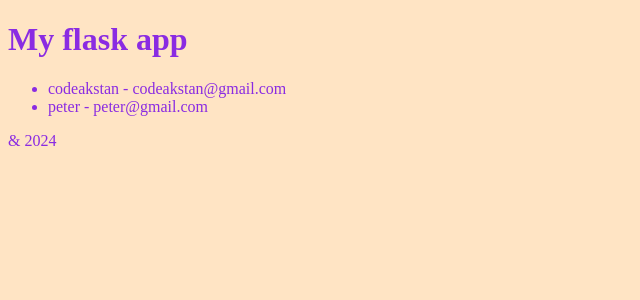
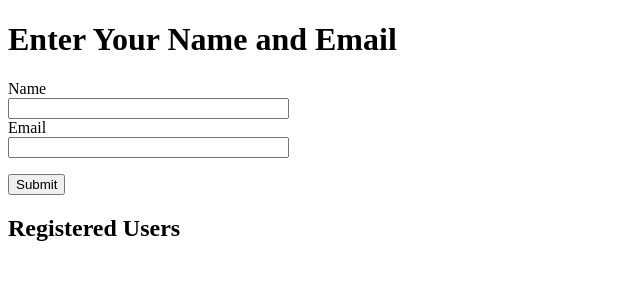
Before and after one commit to codeAKstan/learnFlask, a Flask app: page / in a window 1280 px wide. Shown: the top 300 px of the page, without its empty margins (0-640 px from the left). Run offline with Flask 3, Linux system fonts and the light colour scheme.

Commit message:
User creating and reading data from the database

```diff
--- a/app.py
+++ b/app.py
@@ -1,13 +1,23 @@
-from flask import Flask, request, render_template
+from flask import Flask, request, render_template, flash, redirect, url_for
 from flask_sqlalchemy import SQLAlchemy
+from wtforms import StringField, SubmitField
+from wtforms.validators import DataRequired
+from flask_wtf import FlaskForm
 
 app = Flask(__name__)
-app.config['SQLALCHEMY_DATABASE_URI'] = 'sqlite:///site.db'
-app.config['SQLALCHEMY_TRACK_MODIFICATION'] = False
+app.config['SECRET_KEY'] = "mysecretkey"
+app.config['SQLALCHEMY_DATABASE_URI'] = 'sqlite:///base.db'
+app.config['SQLALCHEMY_TRACK_MODIFICATIONS'] = False
 
 db = SQLAlchemy(app)
 
-# Define a User Model
+# Form class
+class NameForm(FlaskForm):
+    name = StringField('Name', validators=[DataRequired(message="Your name is required")])
+    email = StringField('Email', validators=[DataRequired(message="Enter your email address")])
+    submit = SubmitField('Submit')
+
+# Define a User model
 class User(db.Model):
     id = db.Column(db.Integer, primary_key=True)
     username = db.Column(db.String(20), unique=True, nullable=False)
@@ -16,10 +26,25 @@
     def __repr__(self):
         return f"User('{self.username}', '{self.email}')"
 
-@app.route('/')
+@app.route('/', methods=['GET', 'POST'])
 def home():
+    form = NameForm()
+    if form.validate_on_submit():
+        # Check if the user already exists
+        if User.query.filter_by(username=form.name.data).first():
+            flash('Username already exists!', 'error')
+        elif User.query.filter_by(email=form.email.data).first():
+            flash('Email already exists!', 'error')
+        else:
+            # Create new user and save to the database
+            user = User(username=form.name.data, email=form.email.data)
+            db.session.add(user)
+            db.session.commit()
+            flash('User added successfully!', 'success')
+        return redirect(url_for('home'))
+
     users = User.query.all()
-    return render_template('index.html', users=users)
+    return render_template('index.html', form=form, users=users)
 
 if __name__ == '__main__':
     app.run(debug=True)
--- a/templates/index.html
+++ b/templates/index.html
@@ -1,11 +1,69 @@
-{% extends "base.html"%}
+<!DOCTYPE html>
+<html lang="en">
 
-{% block content%}
+<head>
+    <meta charset="UTF-8">
+    <meta name="viewport" content="width=device-width, initial-scale=1.0">
+    <title>Flask-WTF Form</title>
+    <style>
+        .success {
+            color: green;
+        }
 
-<ul>
-    {% for user in users %}
-    <li>{{user.username}} - {{user.email}}</li>
-    {% endfor %}
-</ul>
+        .error {
+            color: red;
+        }
+    </style>
+</head>
 
-{% endblock %}
+<body>
+    <h1>Enter Your Name and Email</h1>
+
+    <form method="POST" action="/">
+        {{ form.hidden_tag() }}
+        <p>
+            {{ form.name.label }}<br>
+            {{ form.name(size=32) }}<br>
+            {{ form.email.label }}<br>
+            {{ form.email(size=32) }}<br>
+        </p>
+
+        <!-- Error display for name and email -->
+        {% if form.name.errors %}
+        <ul class="error">
+            {% for error in form.name.errors %}
+            <li>{{ error }}</li>
+            {% endfor %}
+        </ul>
+        {% endif %}
+
+        {% if form.email.errors %}
+        <ul class="error">
+            {% for error in form.email.errors %}
+            <li>{{ error }}</li>
+            {% endfor %}
+        </ul>
+        {% endif %}
+
+        <p>{{ form.submit() }}</p>
+    </form>
+
+    {% with messages = get_flashed_messages(with_categories=true) %}
+    {% if messages %}
+    <ul>
+        {% for category, message in messages %}
+        <li class="{{ category }}">{{ message }}</li>
+        {% endfor %}
+    </ul>
+    {% endif %}
+    {% endwith %}
+
+    <h2>Registered Users</h2>
+    <ul>
+        {% for user in users %}
+        <li>{{ user.username }} ({{ user.email }})</li>
+        {% endfor %}
+    </ul>
+</body>
+
+</html>
```
